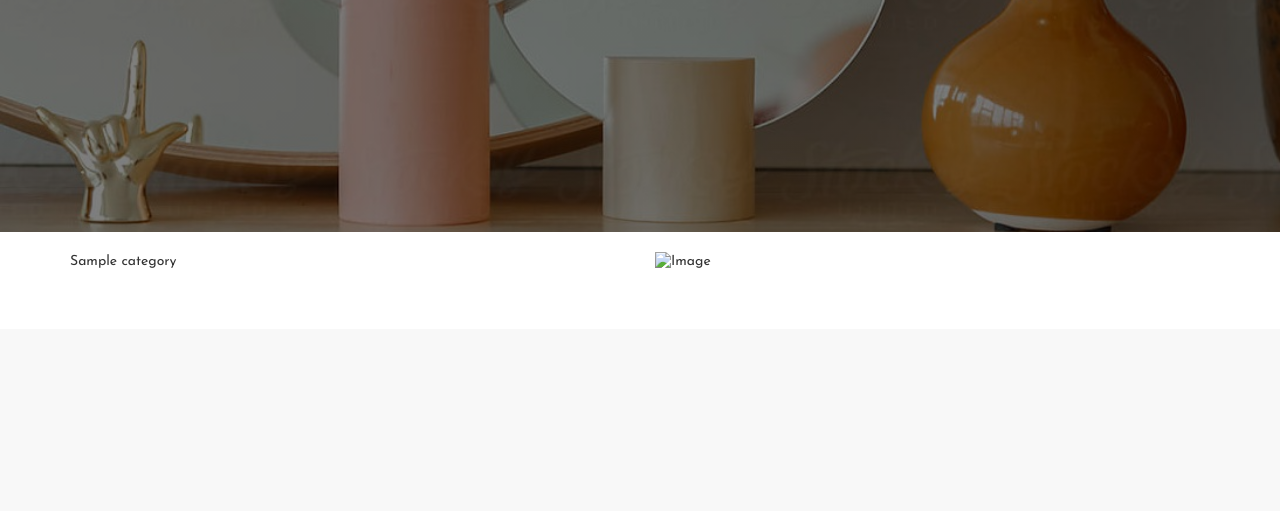
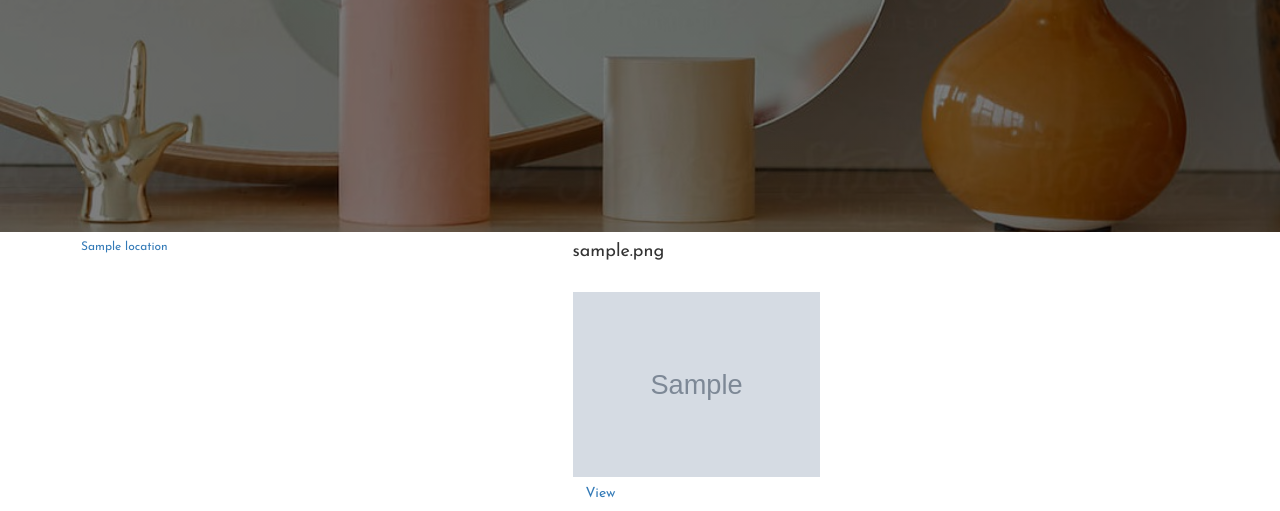
Before and after one commit to Norah-Waswala/photo-gallery, a Django app: page / in a window 1280 px wide. Shown: the part 471-982 px from the top of the page. Before the commit the page ends 739 px from the top, so only its background shows below. Run offline with Django 3.2, Linux system fonts and the light colour scheme; tables that the repository leaves empty hold one stand-in row (values such as "Sample post"); grey boxes marked "Sample" are stand-in pictures; some libraries are stand-ins or nearby versions.

Commit message:
doc: add for loop function in landing.html file

```diff
--- a/images/templates/landing.html
+++ b/images/templates/landing.html
@@ -39,20 +39,35 @@
 <div class="container">
 
    <!-- Looping through images   -->
-   {% for image in images %}
+
 
    <div class="row">
+    <div class="col-md-5">
+      <span id="locations">
+          {% for location in locations %}
+              <a class="btn btn-outline-info btn-sm" id="btn"
+                 href="/location/{{location.name}}">{{location.name}}</a>
+          {%endfor%}
+       </span>
+      </div>
+    {% for image in images %}
      <!-- displaying images  -->
      <div class="col-xs-6 col-sm-6 col-md-6 col-lg-6">
-       <h2 class="text-center"> {{ image.Image_name }} </h2>
-      <p>{{image.category}}</p>
-     </div>
-     <!--Display news Article images  -->
-   <div class="col-xs-6 col-sm-6 col-md-6 col-lg-6">
-      <div class="card" data-toggle="modal" data-target="#{{image.id}}">
-         <img src="{{image.image.url}}" alt="{{image.name}}" class="card-img">
-     </div>
-     <img src="{{image.image.url}}" class="img-responsive" alt="Image">
+      <div class="col-md-6">
+        <div class="card">
+          <h4 class="card-title">{{image.Image_Name}}</h4>
+
+          <div class="view overlay">
+            <img class="card-img-top" src="" alt="{{article.title}}">
+          </div>
+          <div class="card-body">
+
+            <img src="{{image.Image.url}}" alt="{{image.Image_Name}}"  class="img-responsive" alt="Image">
+            <a class="btn btn-pink" href="{{article.urlToImage}}">View</a>
+          </div>
+
+        </div>
+
    </div>
    </div>
 
```
